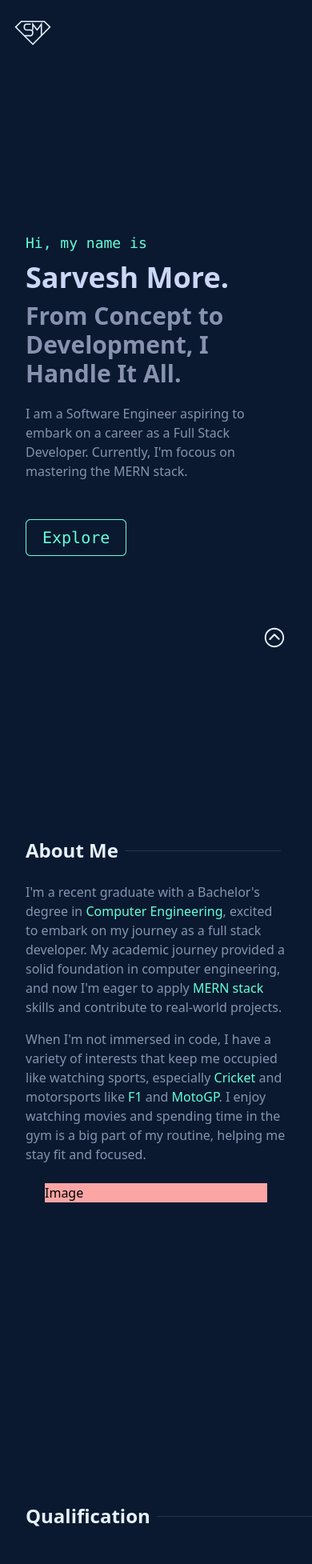
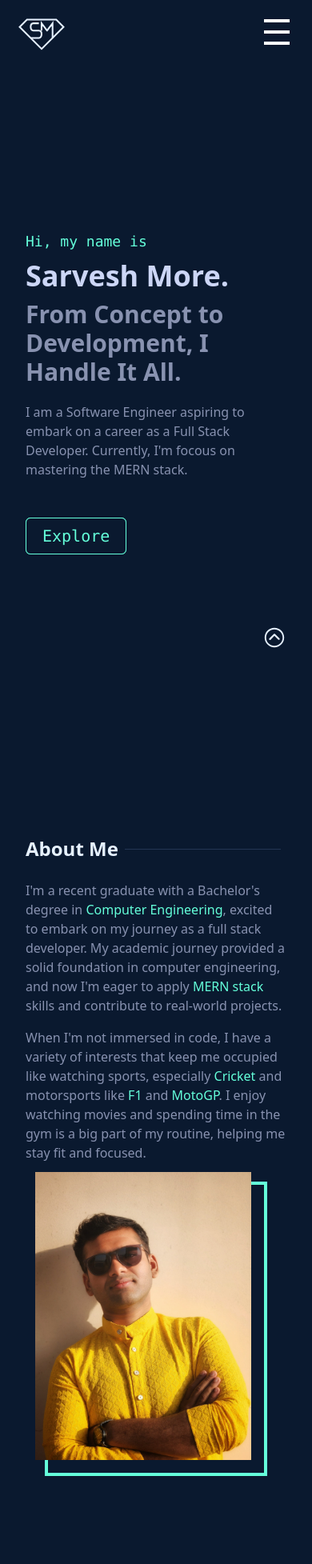
Before and after one commit to MoreSarvesh/Portfolio, a React (Vite) app: page / in a window 390 px wide. Shown: the top 1955 px of the page at 80% size. Built offline with nearby package versions, Linux system fonts and the light colour scheme.

Commit message:
Added mobile navigation and image

```diff
--- a/package.json
+++ b/package.json
@@ -1,11 +1,14 @@
 {
   "name": "portfolio",
+  "homepage": "https://MoreSarvesh.github.io/Portfolio",
   "private": true,
   "version": "0.0.0",
   "type": "module",
   "scripts": {
     "dev": "vite",
     "build": "vite build",
+    "predeploy": "npm run build",
+    "deploy": "gh-pages -d build",
     "lint": "eslint . --ext js,jsx --report-unused-disable-directives --max-warnings 0",
     "preview": "vite preview"
   },
@@ -23,6 +26,7 @@
     "eslint-plugin-react": "^7.34.2",
     "eslint-plugin-react-hooks": "^4.6.2",
     "eslint-plugin-react-refresh": "^0.4.7",
+    "gh-pages": "^6.1.1",
     "postcss": "^8.4.38",
     "tailwindcss": "^3.4.4",
     "vite": "^5.3.1"
--- a/src/App.jsx
+++ b/src/App.jsx
@@ -1,5 +1,6 @@
 import Main from "./components/Main";
 import Navbar from "./components/Navbar";
+import Sidebar from "./components/Sidebar";
 
 function App() {
   return (
--- a/src/components/About.jsx
+++ b/src/components/About.jsx
@@ -26,7 +26,14 @@ const About = () => {
             helping me stay fit and focused.
           </p>
         </div>
-        <div className="bg-red-300 m-6 xl:min-w-[40%]">Image</div>
+
+        <div className="bg-transparent my-6 mx-6 xl:my-0 xl:min-w-[40%] border-4 border-my-green relative">
+          <img
+            src="./assets/images/SarveshImage.jpeg"
+            alt="Sarvesh's Image"
+            className="-translate-x-4 -translate-y-4"
+          />
+        </div>
       </div>
     </section>
   );
--- a/src/components/Logo.jsx
+++ b/src/components/Logo.jsx
@@ -2,12 +2,7 @@ import React from "react";
 
 const Logo = () => {
   return (
-    <svg
-      width="50"
-      height="50"
-      viewBox="-1000 300 1400 1000"
-      xmlns="http://www.w3.org/2000/svg"
-    >
+    <svg viewBox="-1000 300 1400 1000" xmlns="http://www.w3.org/2000/svg">
       <path
         style={{ stroke: "currentColor", fill: "none", strokeWidth: "45px" }}
         d="M -375.184 500 L -525.061 500 C -626.592 502.377 -619.584 702.213 -525.061 700 L -375.184 700 C -267.845 704.982 -285.01 904.185 -375.184 900 L -600 900"
--- a/src/components/Navbar.jsx
+++ b/src/components/Navbar.jsx
@@ -1,17 +1,20 @@
-import React from "react";
+import React, { useState } from "react";
 import Logo from "./Logo";
+import Sidebar from "./Sidebar";
 
 const Navbar = () => {
+  const [showNav, setShowNav] = useState(false);
   return (
     <nav
       className="flex justify-between items-center p-4 text-my-white font-mono  xl:p-8 xl:text-sm"
       id="home"
     >
-      <div className="hover:text-my-green xl:ml-6 text-my-white">
+      <div className="hover:text-my-green xl:ml-1 text-my-white p-1 h-12 w-[4.5rem]">
         <a href="#">
           <Logo />
         </a>
       </div>
+      {showNav && <Sidebar />}
       <div className="hidden xl:flex xl:gap-4">
         <span className="px-3 py-2 hover:text-my-green">
           <a href="#about">About</a>
@@ -39,6 +42,20 @@ const Navbar = () => {
           </a>
         </div>
       </div>
+      <div
+        className="w-10 h-10 p-1 flex flex-col justify-center relative z-40 mr-2 xl:hidden"
+        onClick={() => {
+          setShowNav((prev) => !prev);
+        }}
+      >
+        <div
+          className={`bg-white hover: w-full h-1 before:w-[80%] before:h-1 before:bg-white before:absolute before:left-0 before:top-0 before:m-1 before:origin-right after:w-[80%] after:h-1 after:bg-white after:absolute after:left-0 after:bottom-0 after:m-1 after:origin-right ${
+            showNav
+              ? " bg-transparent after:scale-x-125 after:rotate-45 before:-rotate-45 before:scale-x-125"
+              : ""
+          }`}
+        ></div>
+      </div>
     </nav>
   );
 };
--- /dev/null
+++ b/src/components/Sidebar.jsx
@@ -0,0 +1,49 @@
+import React from "react";
+
+const Sidebar = () => {
+  return (
+    <div className="backdrop-blur-sm fixed top-0 h-full w-screen z-30">
+      <ol className="flex flex-col items-center justify-center fixed  right-0 h-full bg-my-light-navy w-[70%] text-my-white font-mono xl:hidden ">
+        <li className="px-3 py-4 hover:text-my-green text-lg w-full text-center">
+          <a href="#about" className="inline-block w-full">
+            About
+          </a>
+        </li>
+        <li className="px-3 py-4 hover:text-my-green text-lg w-full text-center">
+          <a className="inline-block w-full" href="#qualification">
+            Qualification
+          </a>
+        </li>
+        <li className="px-3 py-4 hover:text-my-green text-lg w-full text-center">
+          <a className="inline-block w-full" href="#skills">
+            Skills
+          </a>
+        </li>
+        <li className="px-3 py-4 hover:text-my-green text-lg w-full text-center">
+          <a className="inline-block w-full" href="#work">
+            Work
+          </a>
+        </li>
+        <li className="px-3 py-4 hover:text-my-green text-lg w-full text-center">
+          <a className="inline-block w-full" href="#projects">
+            Projects
+          </a>
+        </li>
+        <li className="px-3 py-4 hover:text-my-green text-lg w-full text-center">
+          <a className="inline-block w-full" href="#contact">
+            Contact
+          </a>
+        </li>
+        <li className="bg-my-green rounded-md border-my-green">
+          <a href="https://drive.google.com/file/d/1Y5Wp3O54mjY58z4sAglgMkj2zCx6cUfl/view?usp=sharing">
+            <div className=" px-5 py-2 bg-my-light-navy border rounded-md border-my-green text-my-green relative hover:-translate-y-1 hover:-translate-x-1 duration-150">
+              Resume
+            </div>
+          </a>
+        </li>
+      </ol>
+    </div>
+  );
+};
+
+export default Sidebar;
```
Also changed, not shown: public/assets/images/SarveshImage.jpeg (added), 1 other file (tests, documents, lock files or other folders).
